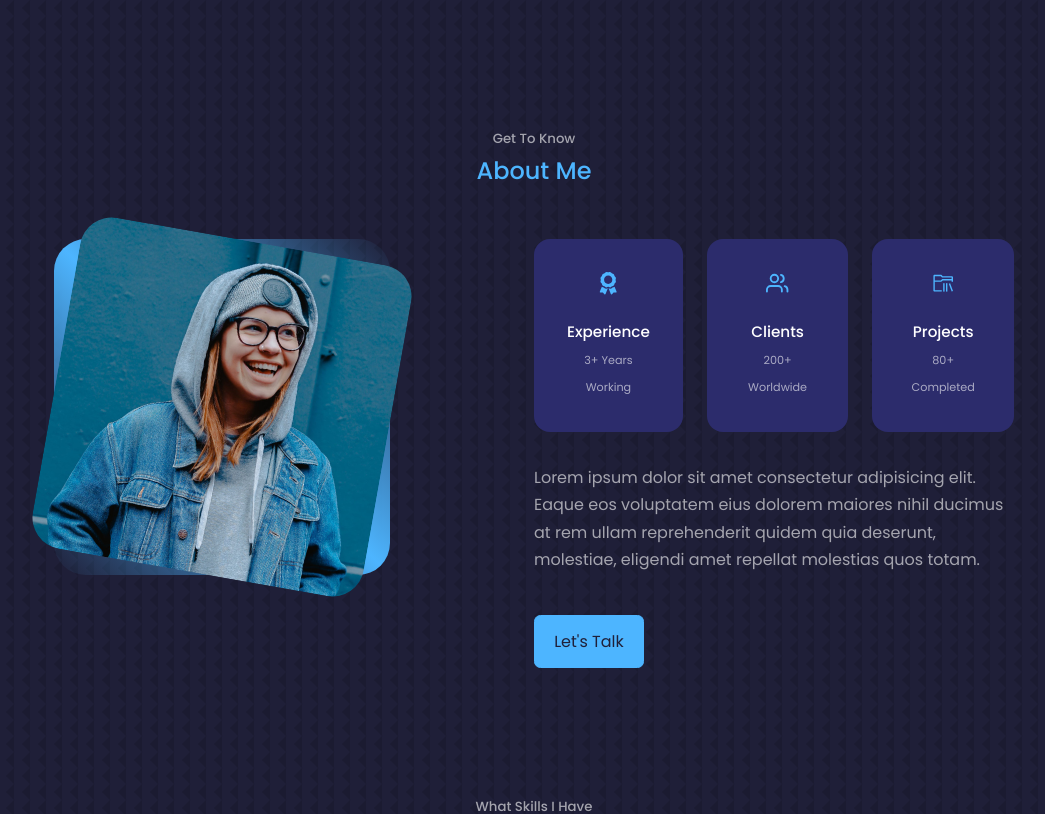
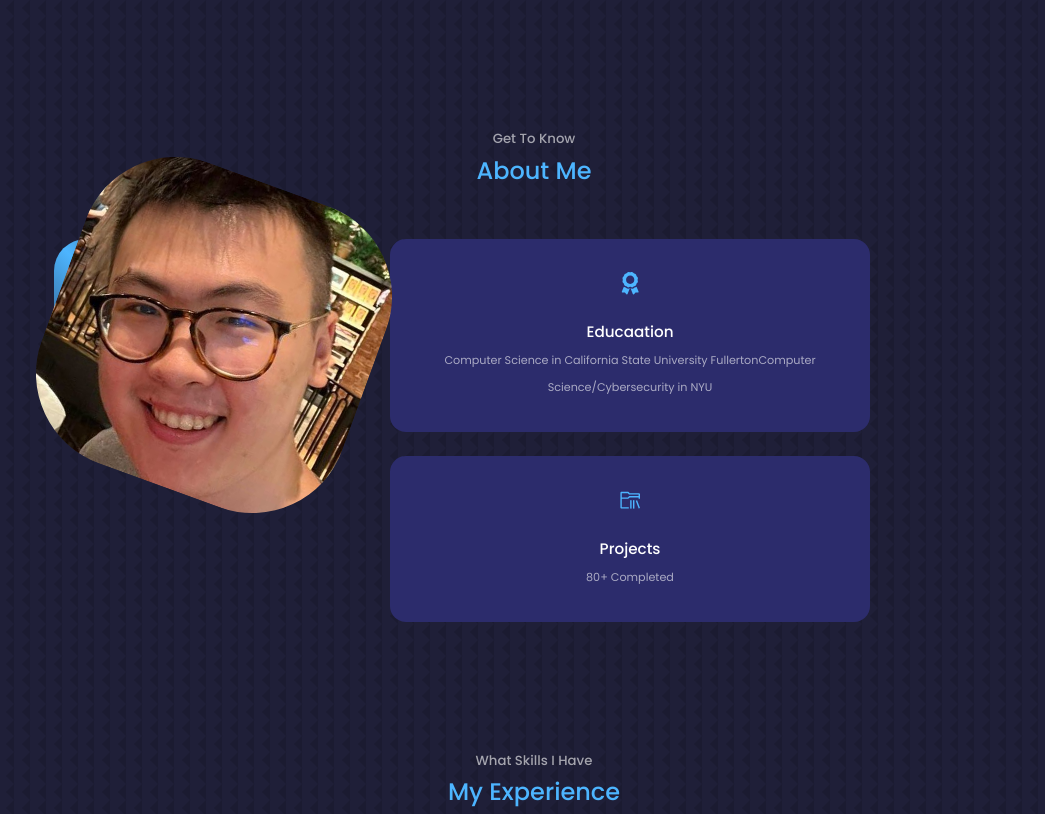
Before and after one commit to shaochenren/rsclifetime-website, a React (Create React App) app: page / in a window 1280 px wide. Shown: the part 800-1614 px from the top of the page, without its empty margins (106-1151 px from the left). Built offline with nearby package versions, Linux system fonts and the light colour scheme.

Commit message:
about me section finished, might add swpier in the future

```diff
--- a/src/components/about/About.jsx
+++ b/src/components/about/About.jsx
@@ -1,6 +1,6 @@
 import React from 'react'
 import './about.css'
-import ME from '../../assets/me-about.jpg'
+import ME from '../../assets/selfie.jpg'
 import {FaAward} from 'react-icons/fa'
 import {FiUsers} from 'react-icons/fi'
 import {VscFolderLibrary} from 'react-icons/vsc'
@@ -22,15 +22,18 @@ const About = () => {
           <div className="about__cards">
             <article className='about__card'>
               <FaAward className='about__icon'/>
-              <h5>Experience</h5>
-              <small>3+ Years Working</small>
+              <h5>Educaation</h5>
+              <small>Computer Science in California State University Fullerton</small>
+              <small>Computer Science/Cybersecurity in NYU</small>
             </article>
+            {/*
 
             <article className='about__card'>
               <FiUsers className='about__icon'/>
               <h5>Clients</h5>
               <small>200+ Worldwide</small>
             </article>
+  */}
 
             <article className='about__card'>
               <VscFolderLibrary className='about__icon'/>
@@ -38,12 +41,6 @@ const About = () => {
               <small>80+ Completed</small>
             </article>
           </div>
-
-          <p>
-            Lorem ipsum dolor sit amet consectetur adipisicing elit. Eaque eos voluptatem eius dolorem maiores nihil ducimus at rem ullam reprehenderit quidem quia deserunt, molestiae, eligendi amet repellat molestias quos totam.
-          </p>
-
-          <a href="#contact" className='btn btn-primary'>Let's Talk</a>
         </div>
       </div>
     </section>
--- a/src/components/about/about.css
+++ b/src/components/about/about.css
@@ -1,6 +1,6 @@
 .about__container {
   display: grid;
-  grid-template-columns: 35% 50%;
+  grid-template-columns: 20% 50%;
   gap: 15%;
 }
 
@@ -19,10 +19,12 @@
 }
 
 .about__me-image {
-  border-radius: 2rem;
+  border-radius: 6rem;
+  width: 20rem;
   overflow: hidden;
-  transform: rotate(10deg);
+  transform: rotate(20deg);
   transition: var(--transition);
+
 }
 
 .about__me-image:hover {
@@ -31,7 +33,7 @@
 
 .about__cards {
   display: grid;
-  grid-template-columns: repeat(3, 1fr);
+  grid-template-columns: repeat(1, 1fr);
   gap: 1.5rem;
 }
 
--- a/src/components/header/Header.jsx
+++ b/src/components/header/Header.jsx
@@ -13,9 +13,9 @@ const Header = () => {
         </div>
       <div className="container header__container">
           <div className = "text">
-            <h5 className = "greeting">Hello I'm</h5>
+            <h5 className = "greeting">Get to know about</h5>
             <h1 className = "name">Shaochen Ren</h1>
-            <h5 className="text-light">Full-time student grad in 2024</h5>
+            <h5 className="text-light"></h5>
             <CTA />
             <HeaderSocial/>
            </div>
--- a/src/components/header/HeaderSocials.jsx
+++ b/src/components/header/HeaderSocials.jsx
@@ -8,7 +8,8 @@ const HeaderSocials = () => {
     <div className='header__socials'>
         <a href="https://linkedin.com" target="_blank"><BsLinkedin/></a>
         <a href="https://github.com" target="_blank"><FaGithub/></a>
-        <a href="https://dribbble.com" target="_blank"><FiDribbble/></a>
+
+
     </div>
   )
 }
--- a/src/components/header/header.css
+++ b/src/components/header/header.css
@@ -7,7 +7,7 @@ header {
 
 .header__container {
   top: 50rem;
-  left: 0rem;
+  left: 2rem;
   text-align: center;
   height: 100%;
   position: relative;
@@ -35,17 +35,18 @@ video{
 /* =============== HEADER SOCIALS ============== */
 .header__socials {
   display: flex;
-  flex-direction: row;
+  flex-direction: column;
   align-items: center;
-  gap: 8rem;
-  position: absolute;
-  left: 0;
-  bottom: 0;
+  gap: 10rem;
+  position: fixed;
+  left: 5rem;
+  bottom: 30rem;
+
 }
 
 .header__socials::after {
   content: "";
-  width: 1px;
+  width: 2px;
   height: 2rem;
   background: var(--color-primary);
 }
```
